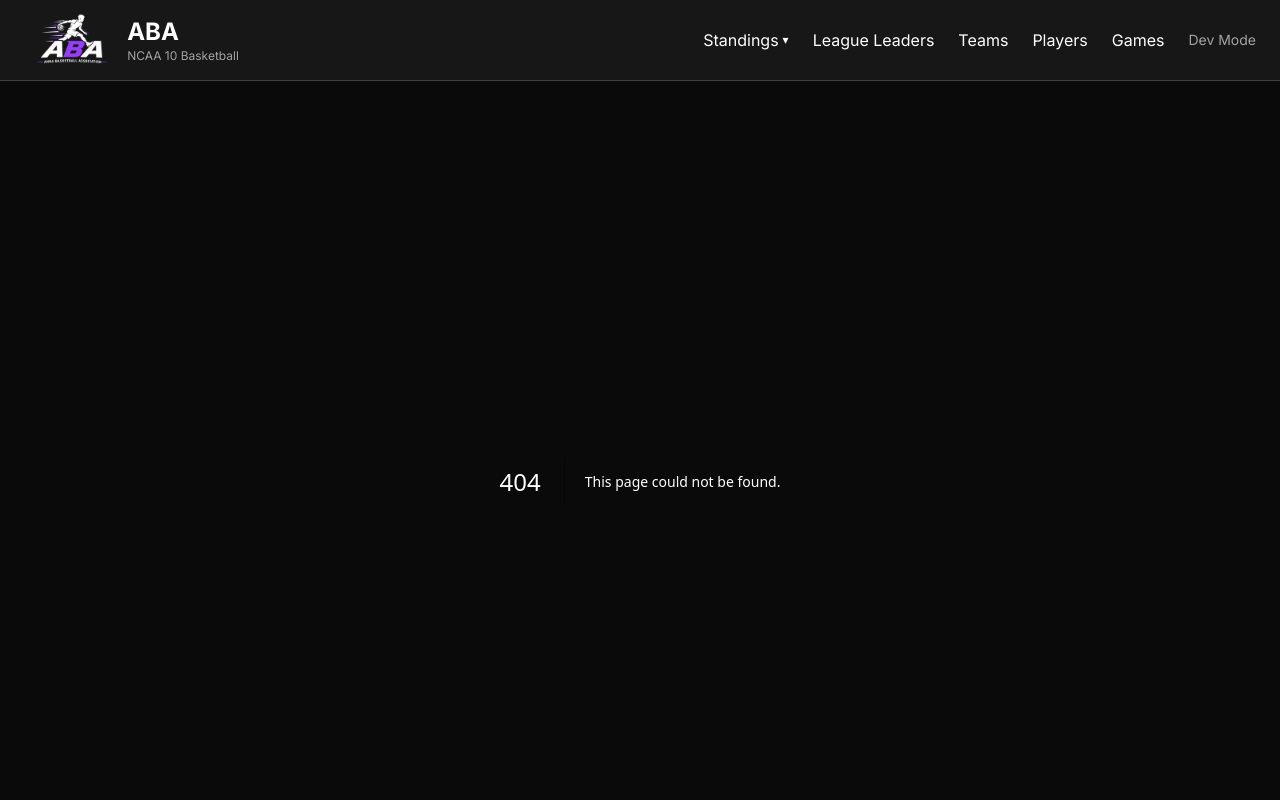
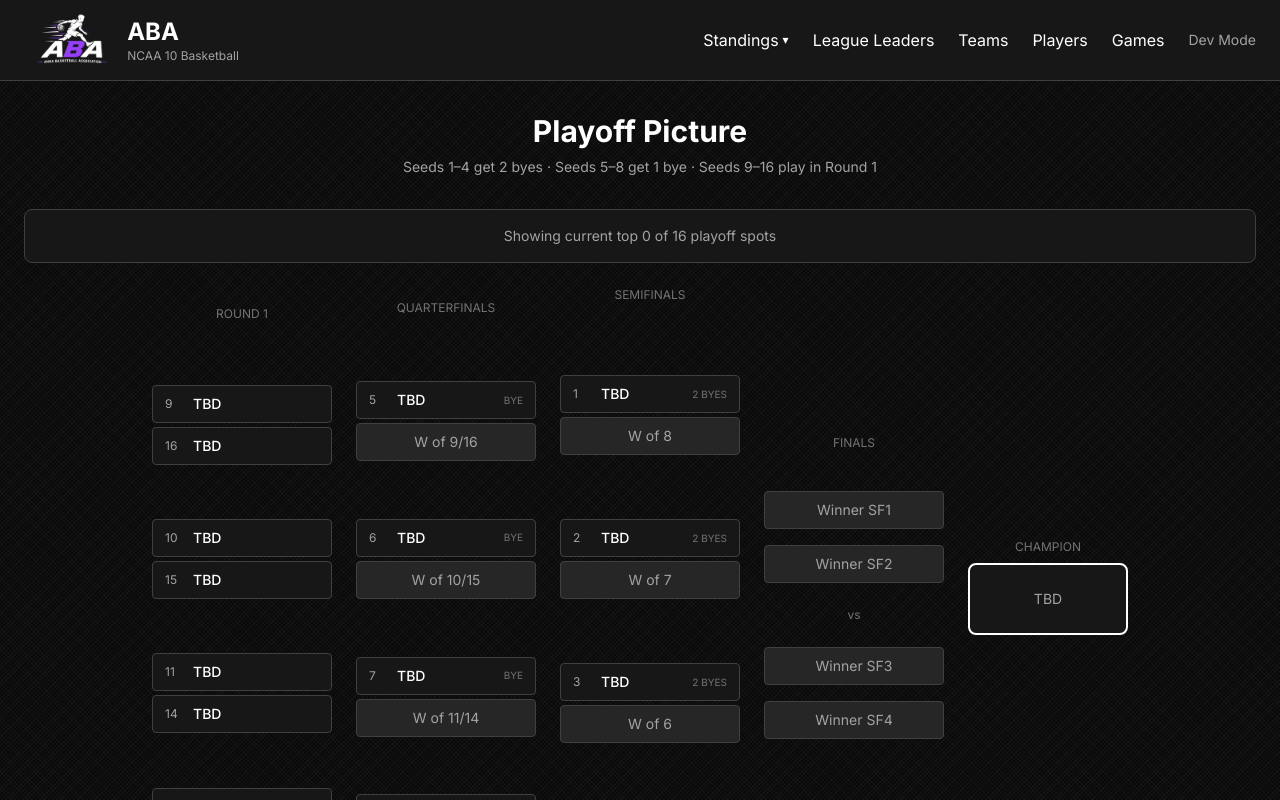
Before and after one commit to TheActualGYT/aba-league, a Next.js app in the folder league-site/: page /standings/playoffs in a window 1280 px wide. Before the commit this address had no page. Shown: the top 800 px of the page. Built offline with nearby package versions, Linux system fonts and the light colour scheme; no server answers; the database is empty.

Commit message:
Add Playoff Picture bracket page

```diff
--- /dev/null
+++ b/league-site/src/app/standings/playoffs/page.tsx
@@ -0,0 +1,156 @@
+import db from "@/lib/db";
+
+export const dynamic = "force-dynamic";
+
+function TeamSlot({ team, seed, bye }: { team: any; seed: number; bye?: string }) {
+  return (
+    <div className="bg-neutral-900 border border-neutral-700 rounded px-3 py-2 flex items-center gap-2 min-w-[180px]">
+      <span className="text-neutral-400 text-xs w-5">{seed}</span>
+      {team?.logo && <img src={team.logo} alt="" className="h-5 w-5 object-contain" />}
+      <span className="text-white text-sm font-medium truncate flex-1">{team?.name || "TBD"}</span>
+      {bye && <span className="text-[10px] text-neutral-500 uppercase">{bye}</span>}
+    </div>
+  );
+}
+
+export default async function PlayoffPicturePage() {
+  const data = await db.load();
+  const teams = data.teams;
+  const games = data.games;
+
+  const ranked = [...teams]
+    .sort((a, b) => a.name.localeCompare(b.name))
+    .map((team, i) => ({ ...team, overallRank: i + 1 }));
+
+  const standings = ranked.map(team => {
+    let wins = 0, losses = 0;
+    games.forEach(game => {
+      if (game.home_team_id === team.id) {
+        if (game.home_score > game.away_score) wins++;
+        else losses++;
+      } else if (game.away_team_id === team.id) {
+        if (game.away_score > game.home_score) wins++;
+        else losses++;
+      }
+    });
+    return { ...team, wins, losses };
+  });
+
+  const hasGames = games.length > 0;
+  const sorted = [...standings].sort((a, b) => {
+    if (hasGames) return b.wins - a.wins || a.losses - b.losses || a.overallRank - b.overallRank;
+    return a.overallRank - b.overallRank;
+  });
+
+  const top16 = sorted.slice(0, 16);
+  const seeds = Array.from({ length: 16 }, (_, i) => top16[i] || null);
+
+  // Bracket structure:
+  // R1: 9v16, 10v15, 11v14, 12v13
+  // QF: 5 vs W(12v13), 6 vs W(11v14), 7 vs W(10v15), 8 vs W(9v16)
+  // SF: 1 vs W(8), 2 vs W(7), 3 vs W(6), 4 vs W(5)
+  // Final: W(1) vs W(2), W(3) vs W(4) → Championship
+
+  return (
+    <main className="max-w-7xl mx-auto px-6 py-8">
+      <h2 className="text-3xl font-bold mb-2 text-white text-center">Playoff Picture</h2>
+      <p className="text-neutral-400 text-center mb-8 text-sm">
+        Seeds 1–4 get 2 byes · Seeds 5–8 get 1 bye · Seeds 9–16 play in Round 1
+      </p>
+
+      {top16.length < 16 && (
+        <div className="bg-neutral-900 border border-neutral-700 rounded-lg p-4 mb-6 text-center text-neutral-400 text-sm">
+          Showing current top {top16.length} of 16 playoff spots
+        </div>
+      )}
+
+      <div className="overflow-x-auto pb-4">
+        <div className="flex gap-6 min-w-max justify-center">
+          {/* Round 1 */}
+          <div className="flex flex-col justify-around gap-4">
+            <div className="text-center text-xs text-neutral-500 uppercase mb-2">Round 1</div>
+            {[
+              [8, 15],
+              [9, 14],
+              [10, 13],
+              [11, 12],
+            ].map(([a, b], i) => (
+              <div key={i} className="space-y-1">
+                <TeamSlot team={seeds[a]} seed={a + 1} />
+                <TeamSlot team={seeds[b]} seed={b + 1} />
+              </div>
+            ))}
+          </div>
+
+          {/* Quarterfinals */}
+          <div className="flex flex-col justify-around gap-8">
+            <div className="text-center text-xs text-neutral-500 uppercase mb-2">Quarterfinals</div>
+            {[
+              [4, "W of 9/16"],
+              [5, "W of 10/15"],
+              [6, "W of 11/14"],
+              [7, "W of 12/13"],
+            ].map(([seed, opp], i) => (
+              <div key={i} className="space-y-1">
+                <TeamSlot team={seeds[seed as number]} seed={(seed as number) + 1} bye="BYE" />
+                <div className="bg-neutral-800 border border-neutral-700 rounded px-3 py-2 text-neutral-400 text-sm text-center min-w-[180px]">
+                  {opp}
+                </div>
+              </div>
+            ))}
+          </div>
+
+          {/* Semifinals */}
+          <div className="flex flex-col justify-around gap-16">
+            <div className="text-center text-xs text-neutral-500 uppercase mb-2">Semifinals</div>
+            {[
+              [0, "W of 8"],
+              [1, "W of 7"],
+              [2, "W of 6"],
+              [3, "W of 5"],
+            ].map(([seed, opp], i) => (
+              <div key={i} className="space-y-1">
+                <TeamSlot team={seeds[seed as number]} seed={(seed as number) + 1} bye="2 BYES" />
+                <div className="bg-neutral-800 border border-neutral-700 rounded px-3 py-2 text-neutral-400 text-sm text-center min-w-[180px]">
+                  {opp}
+                </div>
+              </div>
+            ))}
+          </div>
+
+          {/* Finals */}
+          <div className="flex flex-col justify-center gap-8">
+            <div className="text-center text-xs text-neutral-500 uppercase mb-2">Finals</div>
+            <div className="space-y-4">
+              <div className="bg-neutral-800 border border-neutral-700 rounded px-3 py-2 text-neutral-400 text-sm text-center min-w-[180px]">
+                Winner SF1
+              </div>
+              <div className="bg-neutral-800 border border-neutral-700 rounded px-3 py-2 text-neutral-400 text-sm text-center min-w-[180px]">
+                Winner SF2
+              </div>
+              <div className="text-center text-neutral-500 text-xs py-2">vs</div>
+              <div className="bg-neutral-800 border border-neutral-700 rounded px-3 py-2 text-neutral-400 text-sm text-center min-w-[180px]">
+                Winner SF3
+              </div>
+              <div className="bg-neutral-800 border border-neutral-700 rounded px-3 py-2 text-neutral-400 text-sm text-center min-w-[180px]">
+                Winner SF4
+              </div>
+            </div>
+          </div>
+
+          {/* Champion */}
+          <div className="flex flex-col justify-center">
+            <div className="text-center text-xs text-neutral-500 uppercase mb-2">Champion</div>
+            <div className="bg-neutral-900 border-2 border-white rounded-lg px-4 py-6 text-center min-w-[160px]">
+              <div className="text-neutral-400 text-sm">TBD</div>
+            </div>
+          </div>
+        </div>
+      </div>
+
+      <div className="mt-8 text-center text-neutral-500 text-xs">
+        Bracket updates automatically based on current standings
+      </div>
+    </main>
+  );
+}
```
